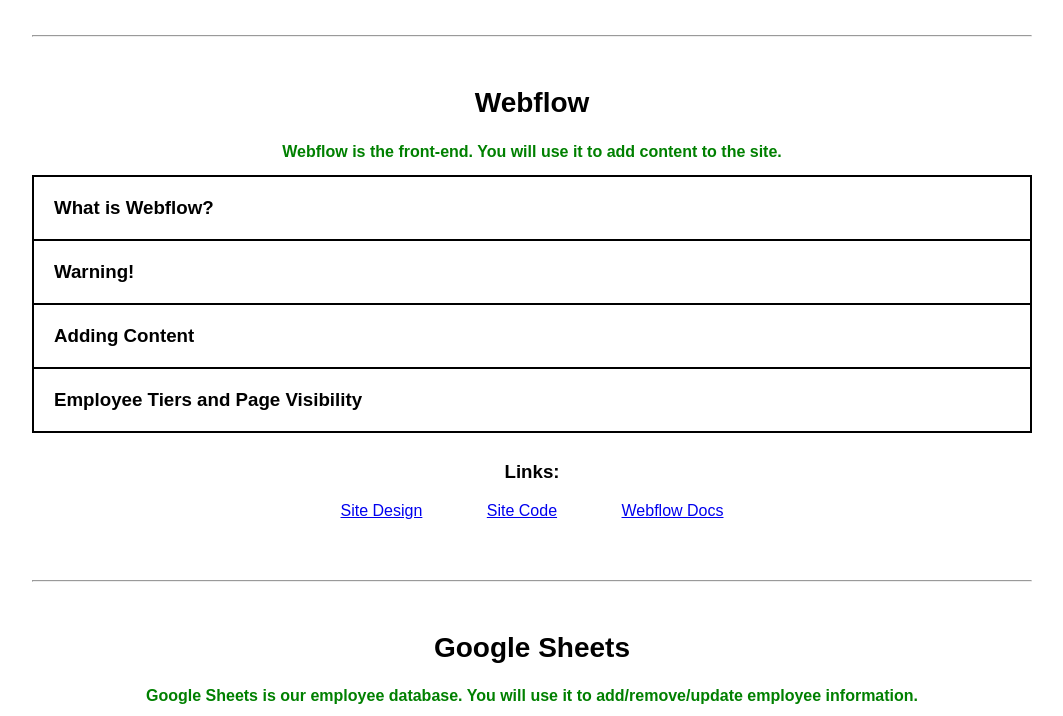
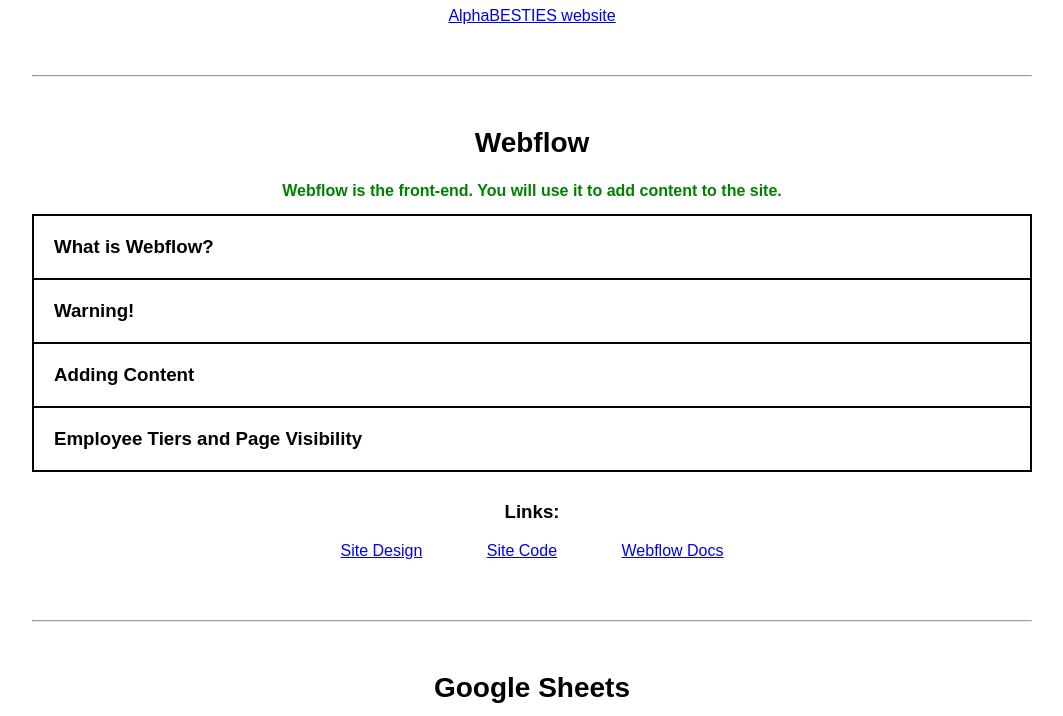
Before and after one commit to evanhosni/alphabesties-docs, a plain HTML site: page index.html in a window 1280 px wide. Shown: the part 300-1016 px from the top of the page, without its empty margins (108-1171 px from the left). Drawn offline with Linux system fonts and the light colour scheme.

Commit message:
added link to website

```diff
--- a/index.html
+++ b/index.html
@@ -12,6 +12,7 @@
     <header>
         <img src="./assets/AlphaBEST-logo.png" alt="AlphaBEST logo">
         <h1>AlphaBESTIES Website Documentation</h1>
+        <p><a href="https://alphabesties.webflow.io/">AlphaBESTIES website</a></p>
     </header>
 
     <main>
```
